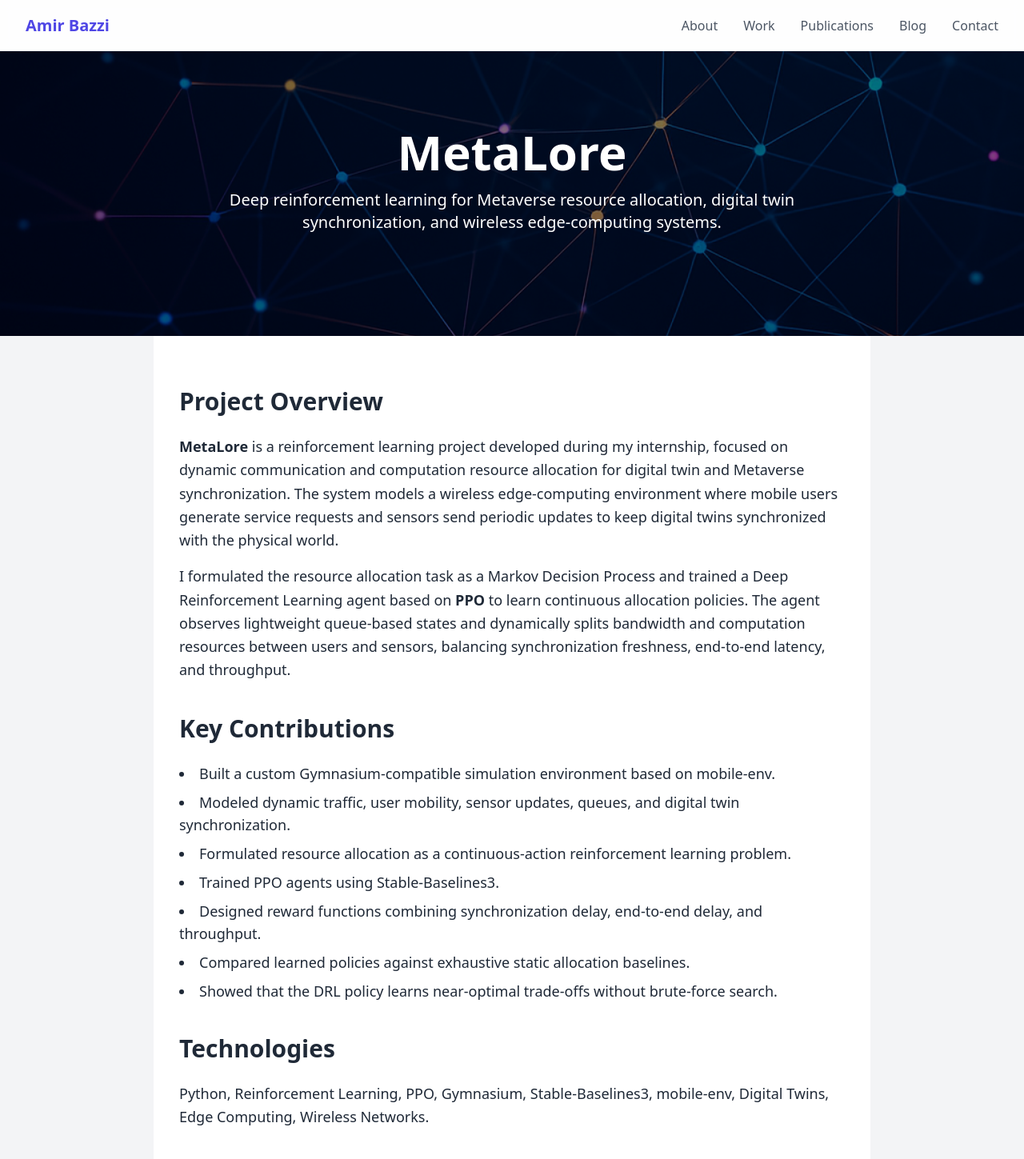
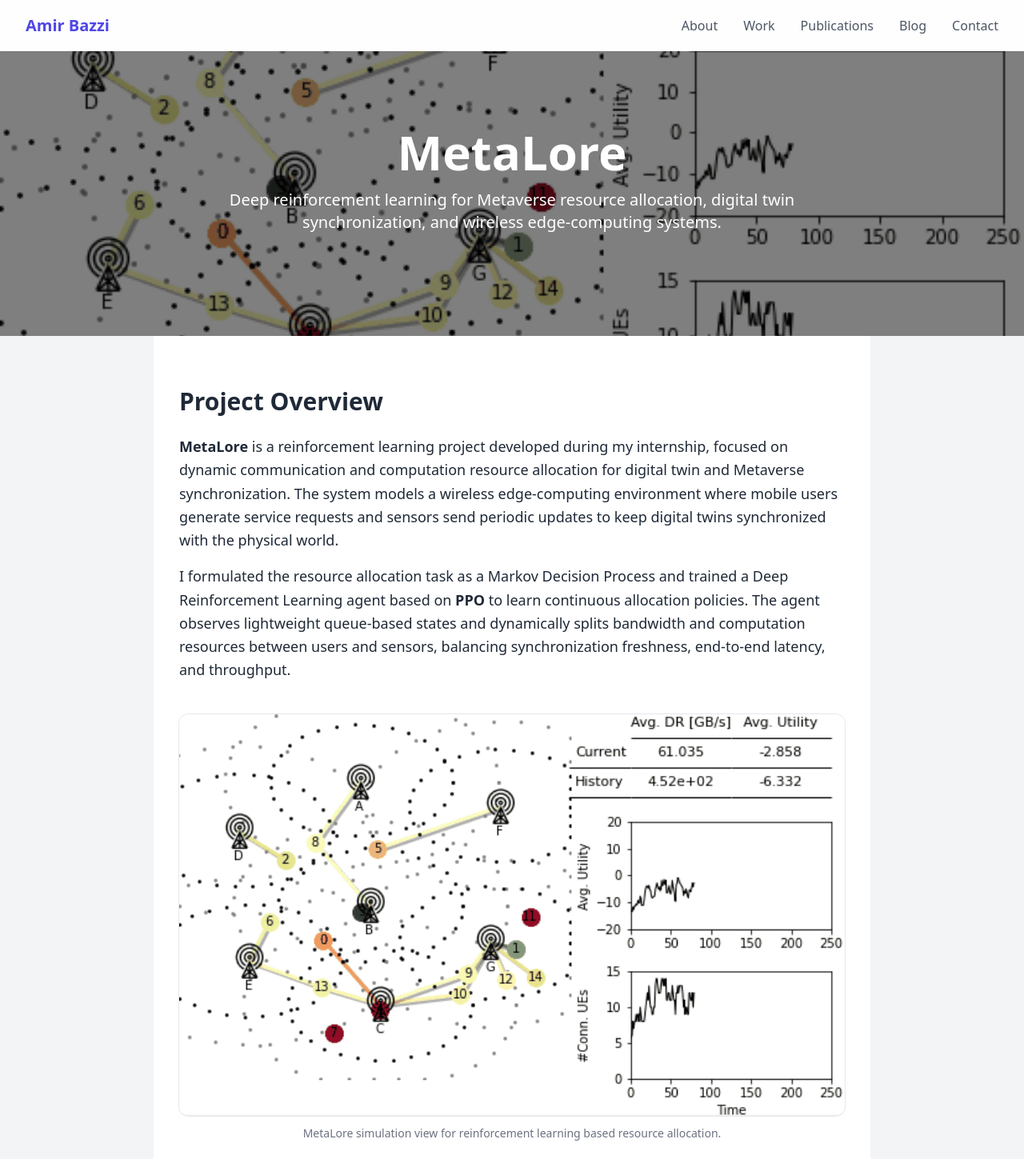
Before and after one commit to bazziamir24/my-website, a React (Vite) app: page /projects/metalore in a window 1280 px wide. Shown: the top 1449 px of the page at 80% size. Built offline with nearby package versions, Linux system fonts and the light colour scheme.

Commit message:
Add MetaLore project image

```diff
--- a/src/pages/Home.jsx
+++ b/src/pages/Home.jsx
@@ -145,7 +145,7 @@ export default function Home() {
             <div className="bg-white rounded-lg shadow hover:shadow-lg transition-shadow duration-300">
               <Link to="/projects/metalore" className="block">
                 <img
-                  src={assetPath('assets/work.png')}
+                  src={assetPath('assets/projects/metalore-demo.gif')}
                   alt="MetaLore reinforcement learning project"
                   className="w-full h-48 object-cover rounded-t-lg"
                 />
--- a/src/pages/Work.jsx
+++ b/src/pages/Work.jsx
@@ -71,7 +71,7 @@ export default function Work() {
             <div className="bg-white rounded-lg shadow hover:shadow-lg transition-shadow duration-300">
               <Link to="/projects/metalore" className="block">
                 <img
-                  src={assetPath('assets/work.png')}
+                  src={assetPath('assets/projects/metalore-demo.gif')}
                   alt="MetaLore reinforcement learning project"
                   className="w-full h-48 object-cover rounded-t-lg"
                 />
--- a/src/pages/projects/Project3.jsx
+++ b/src/pages/projects/Project3.jsx
@@ -1,6 +1,7 @@
 import React from 'react';
 import { Link } from 'react-router-dom';
 import HeroSection from '../../components/HeroSection';
+import { assetPath } from '../../lib/assets';
 
 /**
  * Project page: MetaLore.
@@ -10,7 +11,7 @@ export default function Project3() {
     <>
       {/* Hero banner */}
       <HeroSection
-        image="assets/work.png"
+        image="assets/projects/metalore-demo.gif"
         title="MetaLore"
       >
         <p className="text-lg sm:text-xl max-w-3xl mx-auto">
@@ -42,6 +43,19 @@ export default function Project3() {
           balancing synchronization freshness, end-to-end latency, and
           throughput.
         </p>
+
+        <figure className="my-10">
+          <img
+            src={assetPath('assets/projects/metalore-demo.gif')}
+            alt="MetaLore reinforcement learning environment demonstration"
+            loading="lazy"
+            className="w-full rounded-xl shadow-sm ring-1 ring-gray-200"
+          />
+          <figcaption className="mt-3 text-center text-sm text-gray-500">
+            MetaLore simulation view for reinforcement learning based resource
+            allocation.
+          </figcaption>
+        </figure>
 
         <h2 className="text-3xl font-semibold text-gray-800 mt-10 mb-6">
           Key Contributions
```
Also changed, not shown: public/assets/projects/metalore-demo.gif (added).
